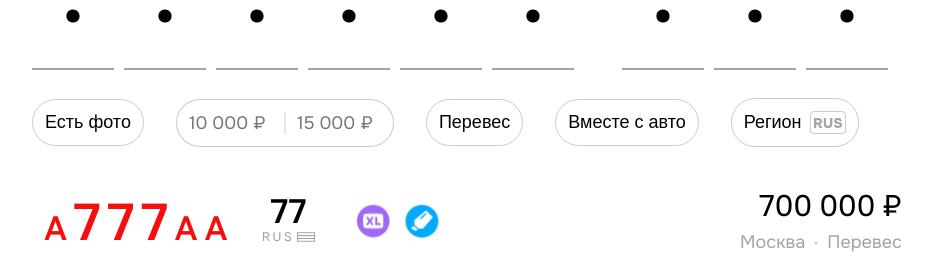
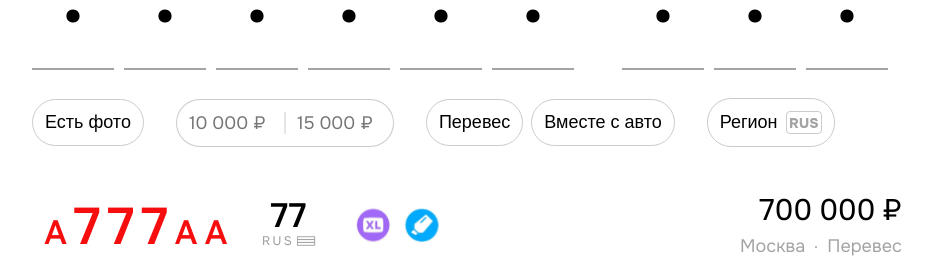
Before and after one commit to fayzullayevelmurod/License-plates-Online, a React (Vite) app: page / in a window 1280 px wide. Shown: the part 252-510 px from the top of the page, without its empty margins (167-1112 px from the left). Built offline with nearby package versions, Linux system fonts and the light colour scheme.

Commit message:
bugs fix

```diff
--- a/src/pages/Home.jsx
+++ b/src/pages/Home.jsx
@@ -304,8 +304,10 @@ export const Home = () => {
                 placeholder="15 000 ₽"
               />
             </div>
+            <div className="flex__btns">
             <button className="chips">Перевес</button>
             <button className="chips">Вместе с авто</button>
+            </div>
             <button className="chips dropdown" onClick={handleShowRegionModal}>
               <span>Регион</span>
               <div className="plate">
--- a/src/pages/pages.css
+++ b/src/pages/pages.css
@@ -102,6 +102,11 @@
   background: #fff;
   z-index: 8;
 }
+.flex__btns {
+  display: flex;
+  align-items: center;
+  gap: 8px;
+}
 .button__filter {
   display: -webkit-box;
   display: -ms-flexbox;
@@ -110,7 +115,7 @@
   -ms-flex-align: center;
   align-items: center;
   gap: 32px;
-  margin: 28px 0;
+  padding: 28px 0 32px 0;
 }
 
 .button__filter .chips {
@@ -692,7 +697,6 @@
 .personal__area .personal__card {
   padding: 40px;
   border-radius: 48px;
-  background: #f7f7f7;
 }
 
 .personal__area .personal__card-header {
@@ -1174,6 +1178,8 @@
     margin: 0;
     -ms-flex-wrap: wrap;
     flex-wrap: wrap;
+    flex-direction: column;
+    align-items: start;
     row-gap: 24px;
     -webkit-column-gap: 14px;
     -moz-column-gap: 14px;
```
